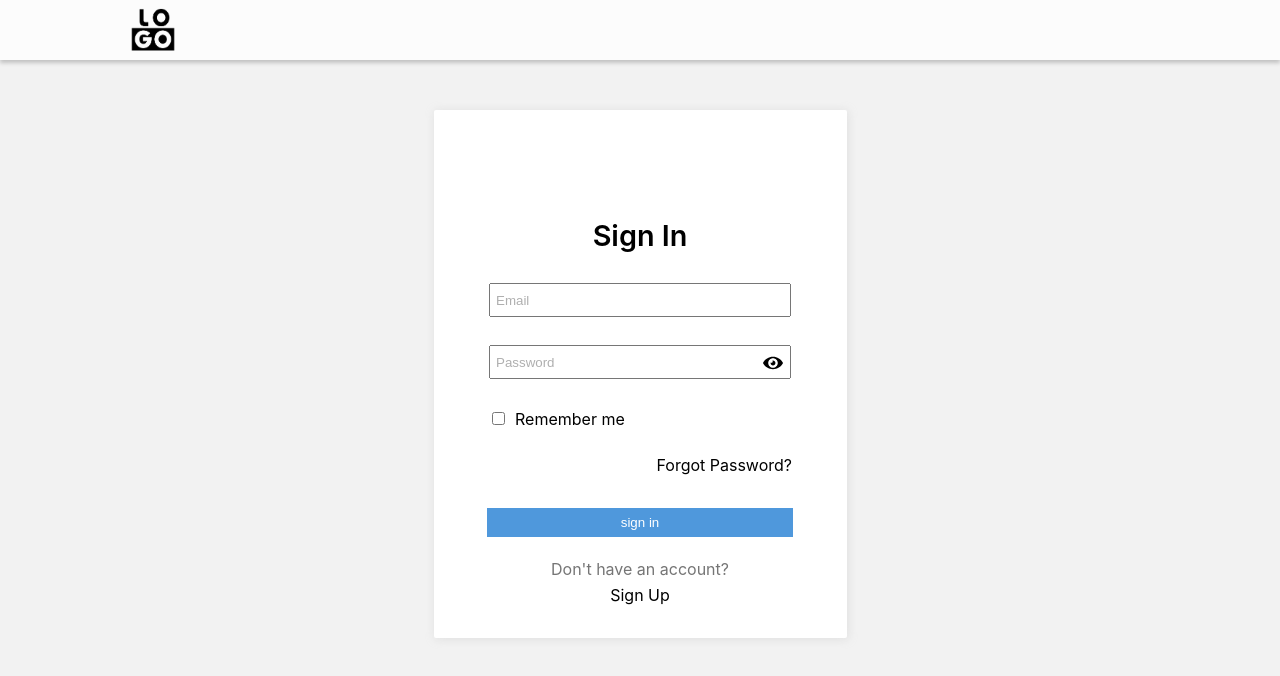
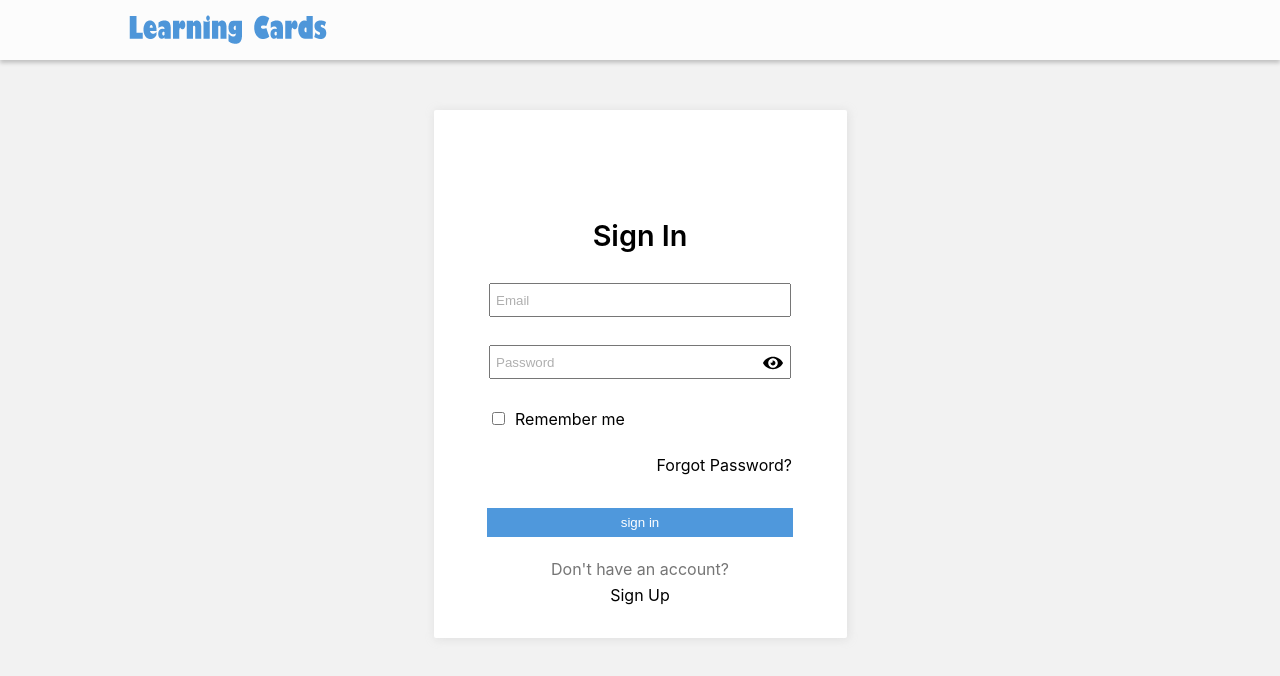
Before and after one commit to Traigel/Learning-Cards, a React (Create React App) app: page /#/login in a window 1280 px wide. Shown: the top 676 px of the page. Built offline with nearby package versions, Linux system fonts and the light colour scheme; no server answers.

Commit message:
refactor: refactoring app

```diff
--- a/src/app/store.ts
+++ b/src/app/store.ts
@@ -10,6 +10,7 @@
 
 export const store = legacy_createStore(rootReducer, applyMiddleware(thunk))
 
+// типизация state
 export type AppRootStateType = ReturnType<typeof rootReducer>
 
 // все типы экшенов для всего приложения
--- a/src/features/header/Header.module.css
+++ b/src/features/header/Header.module.css
@@ -21,7 +21,6 @@
 }
 
 .imgBlock img {
-    width: 50px;
     height: 50px;
 }
 
```
Also changed, not shown: src/assets/image/logo.png, 1 other file (tests, documents, lock files or other folders).
